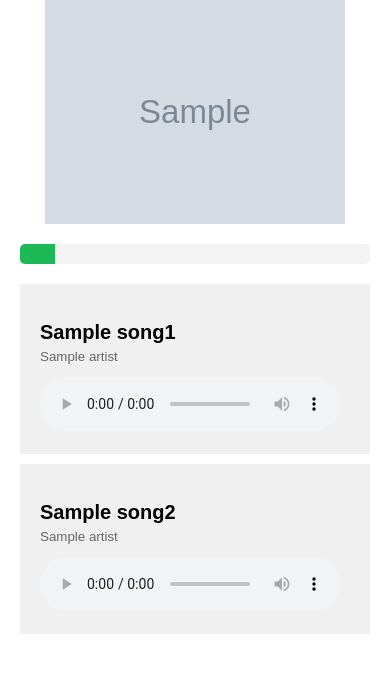
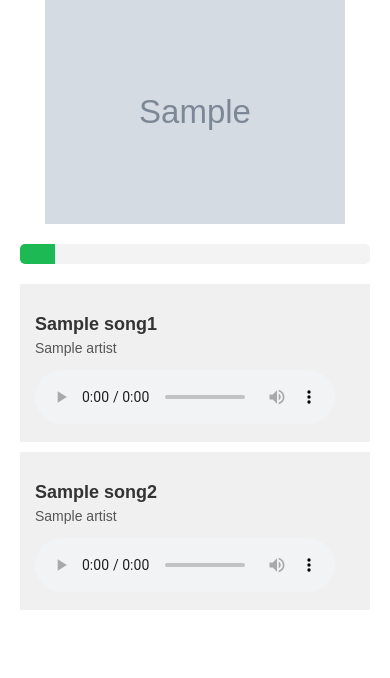
Before and after one commit to KeremKurban/Sortify, a Flask app: template templates/compare.html in a window 390 px wide. Shown: the part 166-844 px from the top of the page. Run offline with Flask 3, Linux system fonts and the light colour scheme; the template is opened without the code that fills it: most values are stand-ins (such as "Sample title", 1, 10 or a date in 2020); grey boxes marked "Sample" are stand-in pictures.

Commit message:
fix bug for iphone

```diff
--- a/static/css/style.css
+++ b/static/css/style.css
@@ -83,3 +83,23 @@ p {
     margin-top: 0;
     color: #666;
 }
+
+@media (max-width: 600px) {
+    body {
+        font-size: 16px;
+    }
+
+    h2 {
+        font-size: 18px;
+        color: #333; /* Darker color for better readability */
+    }
+
+    p {
+        font-size: 14px;
+        color: #555; /* Darker color for better readability */
+    }
+
+    .song-button {
+        padding: 15px;
+    }
+}
--- a/templates/compare.html
+++ b/templates/compare.html
@@ -18,7 +18,7 @@
         <button type="submit" name="chosen" value="{{ song1.id }}" class="song-button">
             <h2>{{ song1.name }}</h2>
             <p>{{ song1.artists|join(', ') }}</p>
-            <audio controls>
+            <audio controls onclick="event.stopPropagation();">
                 <source src="{{ song1.preview_url }}" type="audio/mpeg">
                 Your browser does not support the audio element.
             </audio>
@@ -26,7 +26,7 @@
         <button type="submit" name="chosen" value="{{ song2.id }}" class="song-button">
             <h2>{{ song2.name }}</h2>
             <p>{{ song2.artists|join(', ') }}</p>
-            <audio controls>
+            <audio controls onclick="event.stopPropagation();">
                 <source src="{{ song2.preview_url }}" type="audio/mpeg">
                 Your browser does not support the audio element.
             </audio>
```
